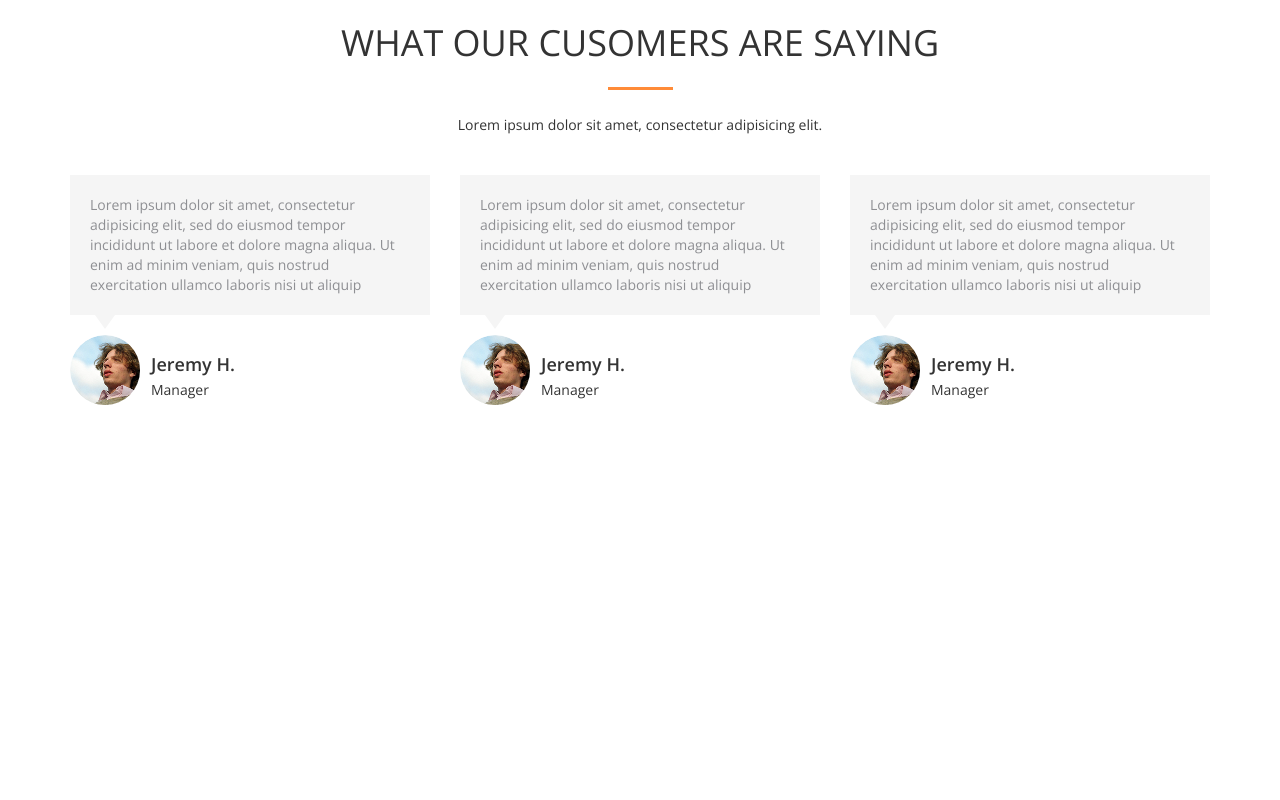
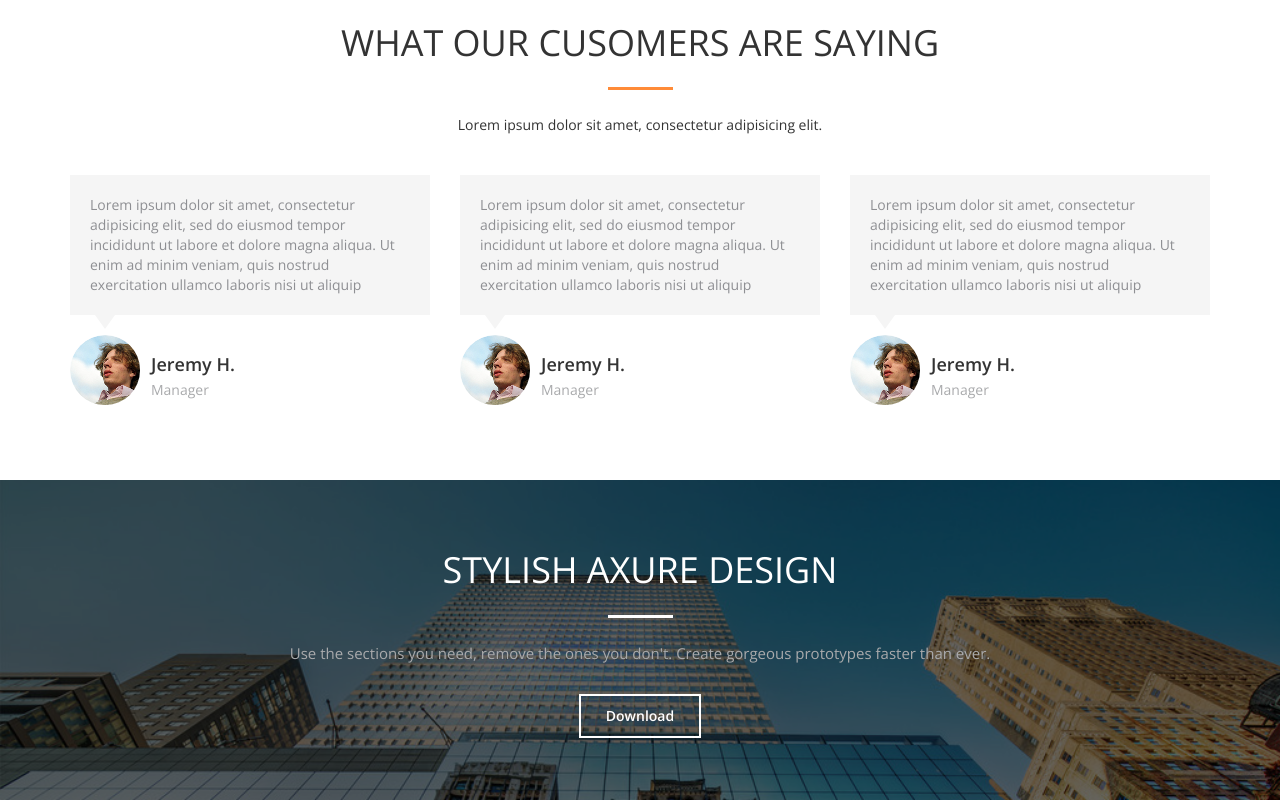
Before and after one commit to anasibrahimgm/psd-to-html, a plain HTML site: page index.html in a window 1280 px wide. Shown: the part 3908-4708 px from the top of the page. Before the commit the page ends 4388 px from the top, so only its background shows below. Drawn offline with nearby package versions, Linux system fonts and the light colour scheme.

Commit message:
Stylish Section

```diff
--- a/css/main.css
+++ b/css/main.css
@@ -397,9 +397,49 @@ body {
 	margin-top: 20px;
 }
 
-.testimonial .media-body p {
+.testimonial .media p {
 	color: #a9aaac;
 }
+
+
+.stylish {
+	background: url('../img/stylish-background.jpg') no-repeat top center;
+	-webkit-background-size: cover;
+	-moz-background-size: cover;
+	-o-background-size: cover;
+	background-size: cover;
+	height: 320px;
+	position: relative;
+	color: #fff;
+}
+
+.stylish .overlay {
+	width: 100%;
+	height: 100%;
+	background-color: rgba(0,0,0, 0.6);
+	padding: 50px 0;
+}
+
+.stylish .stylish-desc {
+	font-size: 15px;
+	font-weight: lighter;
+	color: #a9aaac;
+}
+
+.stylish button {
+	background: transparent;
+	margin: 20px auto;
+	padding: 10px 25px;
+	border: 2px solid #FFF;
+	font-weight: bold;
+}
+
+.stylish .head-border-center:after {
+	background-color: #fff;
+}
+
+
+
 
 
 
--- a/index.html
+++ b/index.html
@@ -19,7 +19,7 @@
 <body>
 
 						<!-- navbar -->
-    <nav class="navbar navbar-inverse navbar-fixed-top">
+  <nav class="navbar navbar-inverse navbar-fixed-top">
       <div class="container">
         <!-- Brand and toggle get grouped for better mobile display -->
         <div class="navbar-header">
@@ -290,7 +290,7 @@
 		</div>
 	</div>
 
-	<!-- Testimonials Section-->
+							<!-- Testimonials Section-->
 	<div class="testimonial">
 		<div class="container">
 			<h2 class="uppercase head-border-center tes-head text-center h1">what our cusomers are saying</h2>
@@ -341,6 +341,17 @@
 		</div>
 	</div>
 
+							<!-- Stylish Section -->
+	<div class="stylish text-center">
+		<div class="overlay">
+			<div class="container">
+				<h2 class="stylish-head h1 head-border-center uppercase">Stylish Axure Design</h2>
+				<p class="stylish-desc">Use the sections you need, remove the ones you don't. Create gorgeous prototypes faster than ever.</p>
+				<button class="stylish-btn">Download</button>
+			</div>
+		</div>
+	</div>
+
 
 	<script src="js/jquery-3.2.1.min.js"></script>
 	<script src="js/bootstrap.min.js"></script>
```
Also changed, not shown: img/stylish-background.jpg (added).
